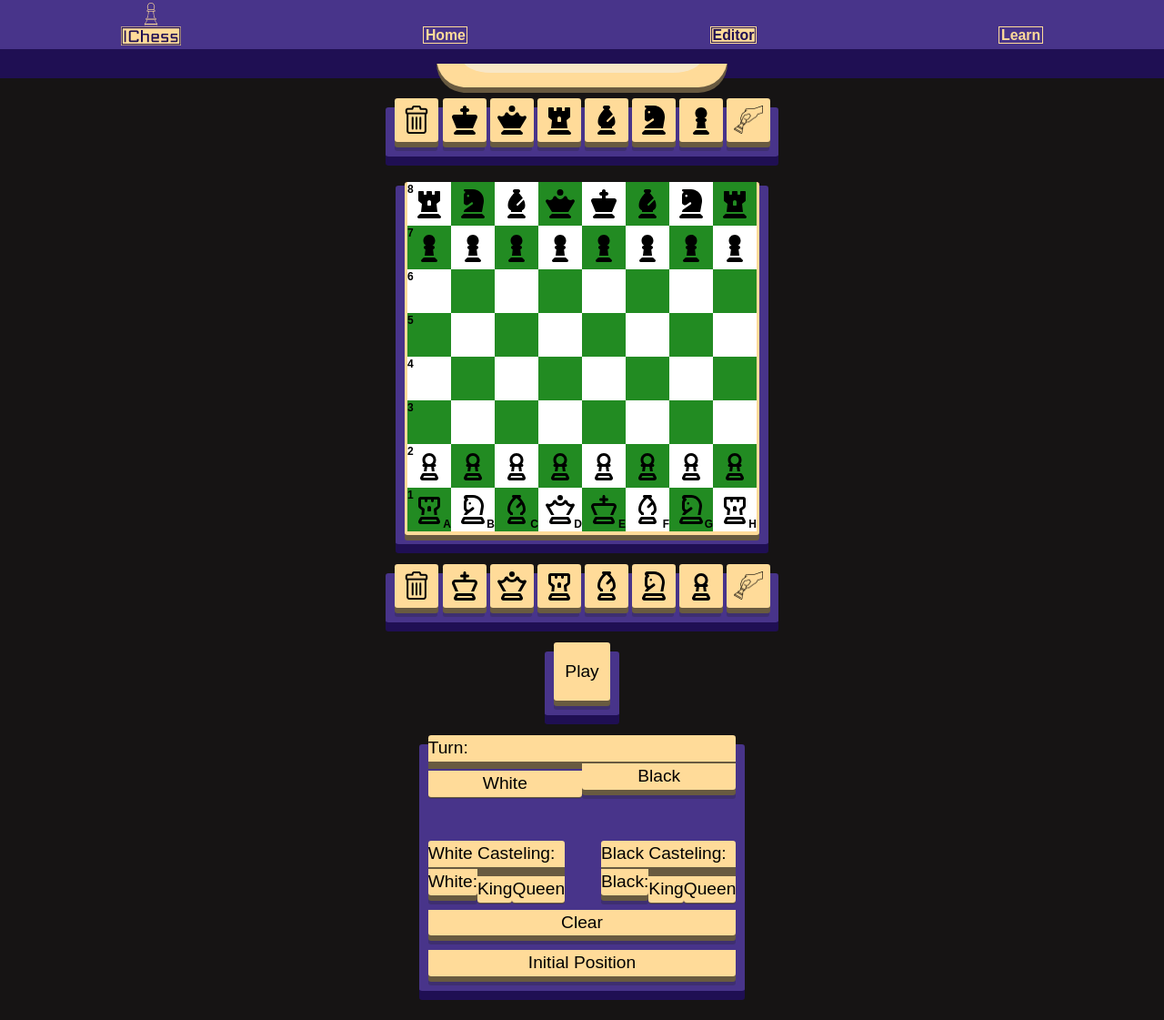
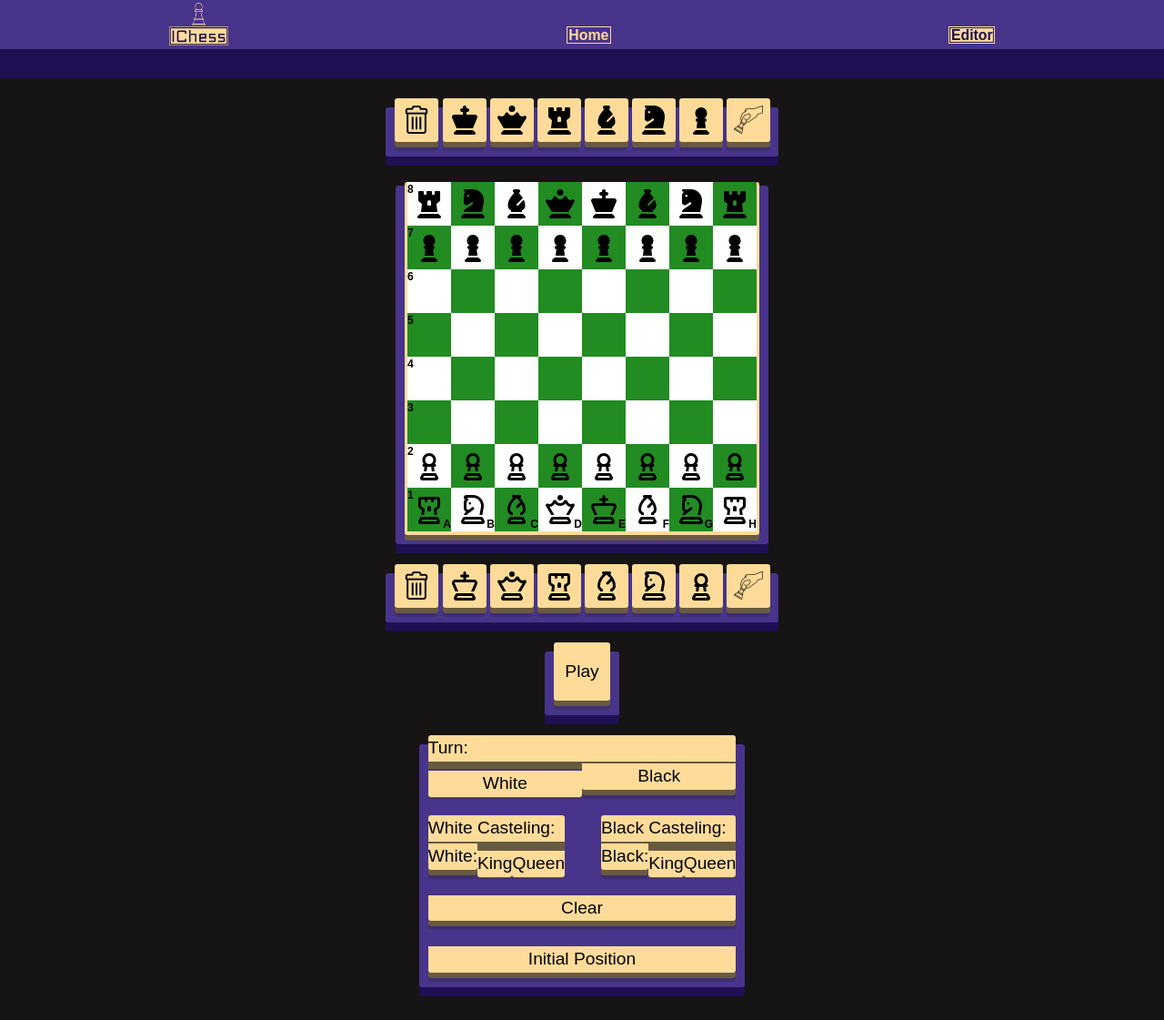
Before and after one commit to IsmaelMastronardi/chessboard, a React (Create React App) app: page /editor in a window 1280 px wide. Shown: the whole page at 91% size. Built offline with nearby package versions, Linux system fonts and the light colour scheme; a web font is replaced by a local one.

Commit message:
change startMenu styling

```diff
--- a/src/components/editor/editorSettings.jsx
+++ b/src/components/editor/editorSettings.jsx
@@ -73,7 +73,7 @@ const EditorSettings = ({toggleMenu}) => {
   };
 
 return(
-  <div className="flex flex-col gap-4 holder">
+  <div className="flex flex-col gap-7 holder">
      <div className="flex flex-col">
       <span className="buttonShadow straightBottomBorder">
         <p className="buttonFront straightBottomBorder groupBottomFront">Turn:</p>
@@ -94,7 +94,7 @@ return(
     </div>
     <div className="flex gap-10">
       <div>
-        <span className="mt-10 buttonShadow straightBottomBorder">
+        <span className="buttonShadow straightBottomBorder">
           <p className="buttonFront straightBottomBorder groupBottomFront">White Casteling:</p>
         </span>
         <div className="flex justify-between">
@@ -118,7 +118,7 @@ return(
         </div>
       </div>
       <div>
-      <span className="mt-10 buttonShadow straightBottomBorder">
+      <span className="buttonShadow straightBottomBorder">
           <p className="buttonFront straightBottomBorder groupBottomFront">Black Casteling:</p>
         </span>
         <div className="flex justify-between">
--- a/src/components/endMenu.jsx
+++ b/src/components/endMenu.jsx
@@ -22,7 +22,7 @@ const EndMenu = ({changeBoardState, gameResult}) => {
   };
 
     return (
-        <div className="endMenu">
+        <div className="menu">
             <p>
               Game Over<br/>
               {getAutcome()}
--- a/src/components/navigation.jsx
+++ b/src/components/navigation.jsx
@@ -18,11 +18,6 @@ return (
           Editor
         </NavLink>
       </li>
-      <li className="links">
-        <NavLink to={'/Learn'} activeclassname="active">
-        Learn
-        </NavLink>
-      </li>
     </ul>
     <hr />
     <hr />
--- a/src/components/startMenu.jsx
+++ b/src/components/startMenu.jsx
@@ -22,12 +22,12 @@ const StartMenu = ({toggleMenu, startGameMenu, fromEditor = false}) => {
   };
 
   return (
-      <div className={`startMenu ${startGameMenu === true ? 'startMenuDeployed' : ''}`}>
-        <div className="startInside">
+      <div className='menu'>
+        <div className="">
           <div>
             <p>Choose Difficulty:</p>
           </div>
-          <ul className="">
+          <ul className="flex">
             <li>
               <button
                 className={` ${chosenDifficulty === 1 ? 'startMenuButtonChoosen' : 'startMenuButton'} `}
@@ -54,10 +54,10 @@ const StartMenu = ({toggleMenu, startGameMenu, fromEditor = false}) => {
             <p>Choose Color:</p>
           </div>
           <div className="flex justify-around w-full h-20">
-            <button onClick={() => chooseColor('white')}>
+            <button onClick={() => chooseColor('white')} className="text-white">
               <Pieces value="K" />
             </button>
-            <button onClick={() => chooseColor('black')}>
+            <button onClick={() => chooseColor('black')} className="text-black">
               <Pieces value="k" />
             </button>
           </div>
--- a/src/index.css
+++ b/src/index.css
@@ -42,14 +42,14 @@ code {
     monospace;
 }
 
-.endMenu {
+.menu {
   display: flex;
   flex-direction: column;
   align-items: center;
   position: absolute;
   color: var(--primary-yellow);
   background-color: var(--primary-purple);
-  top: 16.1rem;
+  top: 12.1rem;
   z-index: 10;
   border-radius: 0.2rem;
   padding: 2.2rem 2.6rem;
@@ -57,11 +57,11 @@ code {
   text-align: center;
 }
 
-.endMenu > p {
+.menu > p {
   font-size: x-large;
 }
 
-.endMenu > div {
+.menu > div {
   display: flex;
   flex-direction: column;
   align-items: center;
--- a/src/pages/Editor.jsx
+++ b/src/pages/Editor.jsx
@@ -30,7 +30,9 @@ const Editor = () => {
         </button>
       </span>
       <EditorSettings toggleMenu={toggleMenu}/>
-      <StartMenu toggleMenu={toggleMenu} startGameMenu={startGameMenu} fromEditor={true}/>
+      {startGameMenu && (
+        <StartMenu toggleMenu={toggleMenu} startGameMenu={startGameMenu} fromEditor={true}/>
+      )}
     </div>
   )
 }
--- a/src/pages/Home.jsx
+++ b/src/pages/Home.jsx
@@ -22,6 +22,7 @@ const Home = () => {
   }
 
   useEffect(() => {
+    console.log('here')
     dispatch(makePcMove());
   }, [dispatch, convertedBoard, waitingForPcMove]);
 
@@ -37,7 +38,9 @@ const Home = () => {
 
   return(
     <section className="home">
-      <StartMenu toggleMenu={toggleMenu} startGameMenu={startGameMenu}/>
+      {startGameMenu && (
+        <StartMenu toggleMenu={toggleMenu} startGameMenu={startGameMenu}/>
+      )}
       {posibleMoves === 'checkmate' &&(
         <EndMenu changeBoardState={changeBoardState} gameResult={posibleMoves} />
       )}
```
